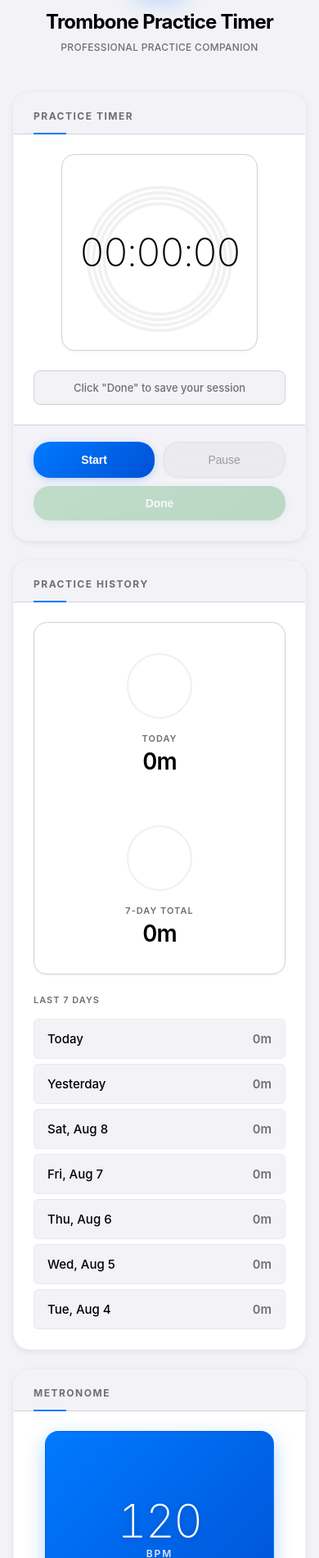
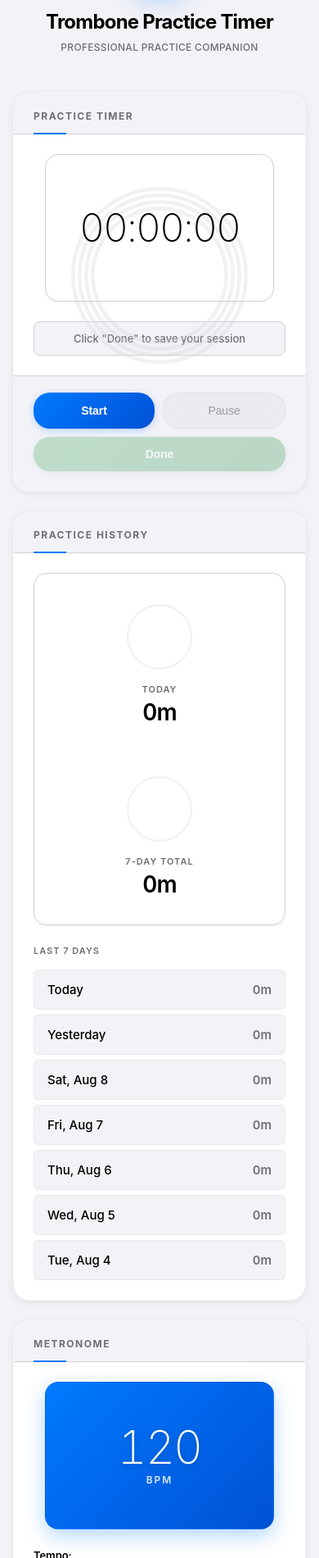
Before and after one commit to Westbrook/music-time, a plain HTML site: page index.html in a window 390 px wide. Shown: the part 99-2000 px from the top of the page at 82% size. Drawn offline with Linux system fonts and the light colour scheme.

Commit message:
Chief of Staff
Agent-Id: agent-f1dcdccd-9cc2-4ad6-a9d4-0f9be7e372a9

```diff
--- a/styles.css
+++ b/styles.css
@@ -734,8 +734,9 @@ main {
     position: relative;
     padding: 2rem 1.5rem;
     margin: 0 auto 1.5rem;
+    width: 100%;
     max-width: 280px;
-    min-height: 280px;
+    min-height: 200px;
     background: linear-gradient(135deg, var(--primary-color) 0%, var(--primary-dark) 100%);
     border-radius: var(--radius-lg);
     border: 1px solid transparent;
@@ -1002,7 +1003,7 @@ select:focus {
     border-radius: var(--radius-lg);
     border: 1px solid var(--border-color);
     margin-bottom: 1.5rem;
-    min-height: 280px;
+    min-height: 200px;
     display: flex;
     flex-direction: column;
     justify-content: center;
@@ -1062,8 +1063,7 @@ footer {
     }
 
     .timer-container {
-        width: 240px;
-        min-height: 240px;
+        min-height: 180px;
     }
 
     .stopwatch-display {
@@ -1072,7 +1072,7 @@ footer {
 
     .bpm-container {
         padding: 1.5rem;
-        min-height: 240px;
+        min-height: 180px;
     }
 
     .bpm-display {
@@ -1081,7 +1081,7 @@ footer {
 
     .stats-grid,
     .tone-display {
-        min-height: 240px;
+        min-height: 180px;
     }
 
     .card h2 {
```
Also changed, not shown: CHANGELOG.md.
